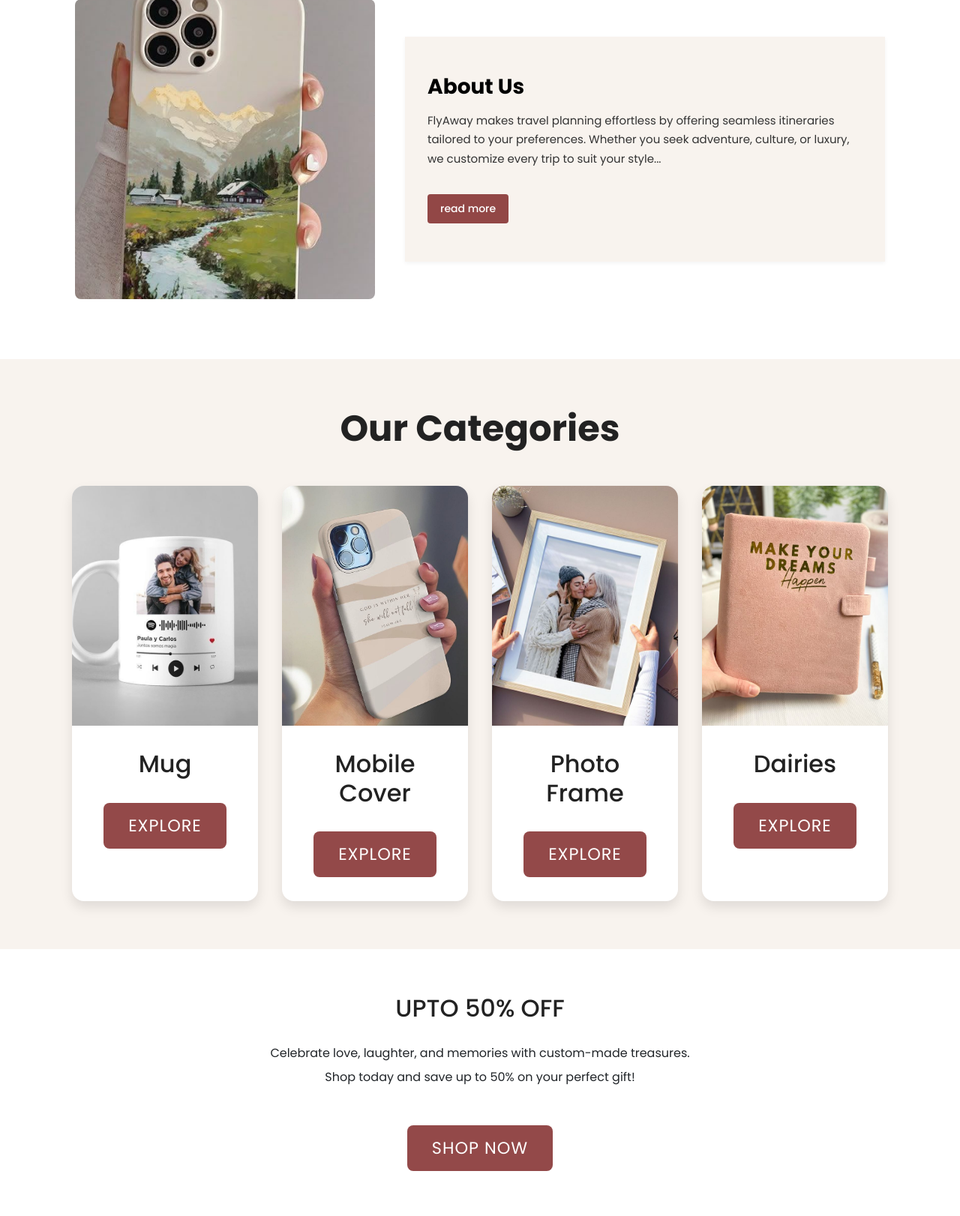
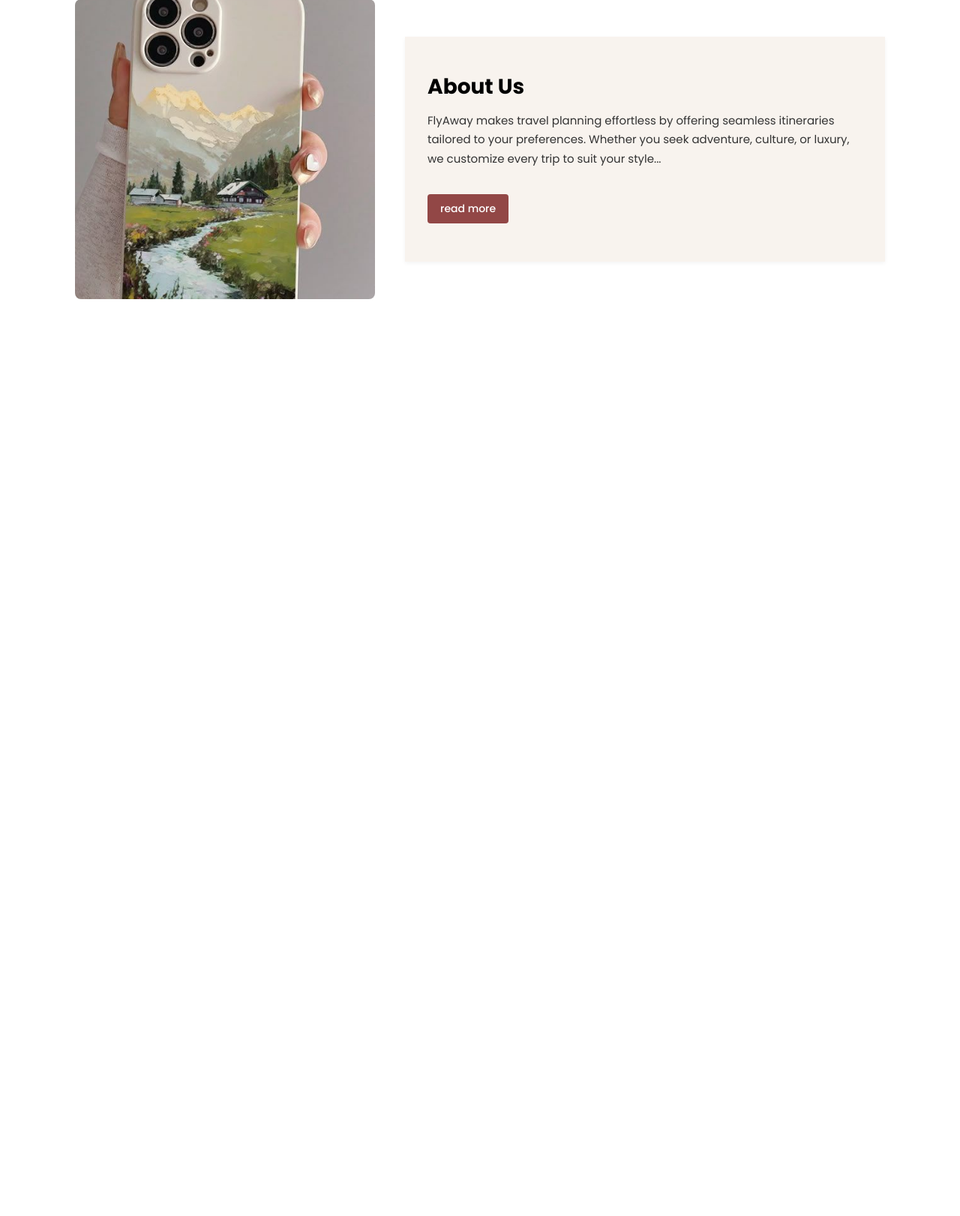
Before and after one commit to jaimini15/gift-shop-website, a PHP site: the page made by home page/index.php in a window 1280 px wide. Shown: the part 3570-5192 px from the top of the page at 75% size. After the commit the page ends 3969 px from the top, so only its background shows below. Run offline with PHP 8.4, Linux system fonts and the light colour scheme; some libraries are stand-ins or nearby versions.

Commit message:
Update index.php

```diff
--- a/home page/index.php
+++ b/home page/index.php
@@ -294,73 +294,6 @@ Shop today and save up to 50% on your perfect gift!</p>
 <!--home about section ends here-->
 
 
-<!--home package section strats here-->
-
-<section class="home-package">
-
-    <h1 class="heading-title">Our Categories</h1>
-
-    <div class="box-container">
-
-        <div class="box">
-            <div class="image">
-                <img src="home_category_mug.jpg">
-            </div>
-            <div class="content">
-                <h3>Mug</h3>
-                <a href="contact_us.html" class="btn">Explore</a>
-            </div>
-        </div>
-
-        <div class="box">
-            <div class="image">
-                <img src="home_category_mobile.jpg">
-            </div>
-            <div class="content">
-                <h3>Mobile Cover</h3>
-                <a href="contact_us.html" class="btn">Explore</a>
-            </div>
-        </div>
-
-        <div class="box">
-            <div class="image">
-                <img src="home_category_frame.jpg">
-            </div>
-            <div class="content">
-                <h3>Photo Frame</h3>
-                <a href="contact_us.html" class="btn">Explore</a>
-            </div>
-        </div>
-
-         <div class="box">
-            <div class="image">
-                <img src="home_category_book.jpg">
-            </div>
-            <div class="content">
-                <h3>Dairies</h3>
-                <a href="contact_us.html" class="btn">Explore</a>
-            </div>
-        </div>
-
-    </div>
-</section>
-
-<!--home package section ends here-->
-
-<!--home offer section starts here-->
-
-<section class="home-offer">
-    <div class="content">
-        <h3>Upto 50% off</h3>
-        <p>Celebrate love, laughter, and memories with custom-made treasures.<br>
-Shop today and save up to 50% on your perfect gift!</p>
-        <a href="contact_us.html" class="btn">Shop now</a>
-    </div>
-</section>
-
-
-<!--home offer section ends here-->
-
 <?php require_once 'footer.php' ?>
   <!-- Font Awesome -->
   <script src="https://kit.fontawesome.com/a076d05399.js" crossorigin="anonymous"></script>
```
